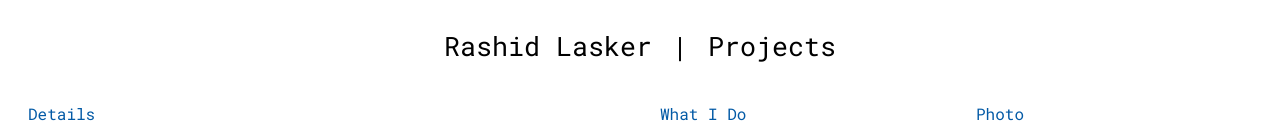
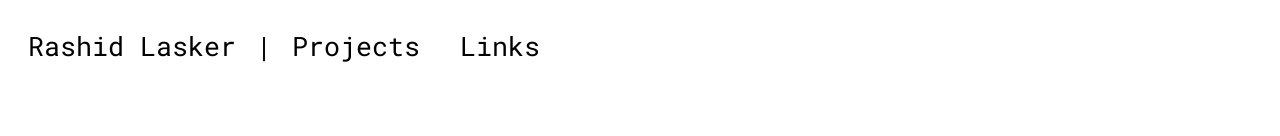
Before and after one commit to rashidlasker/rashidlasker.github.io, a React (Create React App) app: page /links in a window 1280 px wide. Shown: the top 136 px of the page. Built offline with nearby package versions, Linux system fonts and the light colour scheme.

Commit message:
style fix

```diff
--- a/src/index.scss
+++ b/src/index.scss
@@ -25,20 +25,17 @@ a {
 }
 
 ///////////////////////////////////// NAV /////////////////////////////////////
-nav {
+nav.content {
   display: flex;
-  justify-content: center;
+  justify-content: left;
   align-items: center;
   flex-wrap: wrap;
-}
-
-.divider {
   font-size: 20pt;
+  margin-bottom: 30px;
 }
 
 .link {
   margin: 20px;
-  font-size: 20pt;
   transition: $animate;
   position: relative;
   &:before,
--- a/src/views/App.js
+++ b/src/views/App.js
@@ -11,7 +11,7 @@ const App = () => {
           <Link className="link link-1" to="">Rashid Lasker</Link>
           <span className="divider">|</span>
           <Link className="link link-3" to="/projects/">Projects</Link>
-          {/* <Link className="link link-4" to="/links/">Links</Link> */}
+          <Link className="link link-4" to="/links/">Links</Link>
         </nav>
         <div className="content">
           <Route path="/" exact component={Home} />
```
